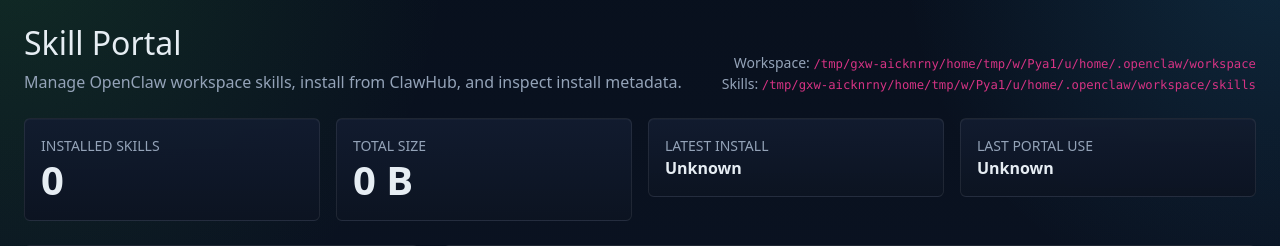
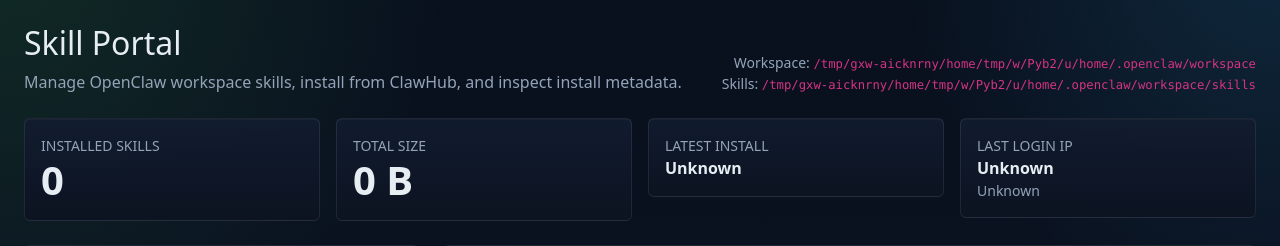
Before and after one commit to oOz0n3Oo/openclaw-skill-admin, a Flask app: page /dashboard in a window 1280 px wide. Shown: the part 57-303 px from the top of the page. Run offline with Flask 3, Linux system fonts and the light colour scheme; the visitor is signed in with stand-in values (Sample User, id 1); data comes from the database, SQL or seed files in the repository; data that the repository does not hold is empty.

Commit message:
Show last login IP on dashboard

```diff
--- a/app.py
+++ b/app.py
@@ -114,6 +114,17 @@ def create_app() -> Flask:
             password = request.form.get("password", "")
             user = get_admin_user(g.db, username)
             if user and check_password_hash(user["password_hash"], password):
+                client_ip = get_client_ip(request)
+                g.db.execute(
+                    """
+                    UPDATE admin_users
+                    SET last_login_at = ?, last_login_ip = ?, updated_at = ?
+                    WHERE username = ?
+                    """,
+                    (time.time(), client_ip, time.time(), username),
+                )
+                g.db.commit()
+                record_activity(g.db, "_admin", "login", f"{username} from {client_ip}")
                 session.clear()
                 session["authenticated"] = True
                 session["username"] = username
@@ -276,10 +287,13 @@ def init_db(app: Flask) -> None:
             username TEXT PRIMARY KEY,
             password_hash TEXT NOT NULL,
             created_at REAL NOT NULL,
-            updated_at REAL NOT NULL
+            updated_at REAL NOT NULL,
+            last_login_at REAL,
+            last_login_ip TEXT
         )
         """
     )
+    ensure_admin_user_columns(conn)
     conn.execute(
         """
         CREATE TABLE IF NOT EXISTS skill_activity (
@@ -294,6 +308,16 @@ def init_db(app: Flask) -> None:
     seed_admin_user(conn, app.config["ADMIN_USERNAME"], app.config["ADMIN_PASSWORD_HASH"])
     conn.commit()
     conn.close()
+
+
+def ensure_admin_user_columns(conn: sqlite3.Connection) -> None:
+    columns = {
+        row[1] for row in conn.execute("PRAGMA table_info(admin_users)").fetchall()
+    }
+    if "last_login_at" not in columns:
+        conn.execute("ALTER TABLE admin_users ADD COLUMN last_login_at REAL")
+    if "last_login_ip" not in columns:
+        conn.execute("ALTER TABLE admin_users ADD COLUMN last_login_ip TEXT")
 
 
 def seed_admin_user(conn: sqlite3.Connection, username: str, password_hash: str) -> None:
@@ -315,9 +339,22 @@ def seed_admin_user(conn: sqlite3.Connection, username: str, password_hash: str)
 
 def get_admin_user(db: sqlite3.Connection, username: str) -> sqlite3.Row | None:
     return db.execute(
-        "SELECT username, password_hash, created_at, updated_at FROM admin_users WHERE username = ?",
+        """
+        SELECT username, password_hash, created_at, updated_at, last_login_at, last_login_ip
+        FROM admin_users
+        WHERE username = ?
+        """,
         (username,),
     ).fetchone()
+
+
+def get_client_ip(req) -> str:
+    forwarded = req.headers.get("X-Forwarded-For", "").strip()
+    if forwarded:
+        parts = [part.strip() for part in forwarded.split(",") if part.strip()]
+        if parts:
+            return parts[0]
+    return req.remote_addr or "unknown"
 
 
 @dataclass
@@ -413,11 +450,13 @@ def get_skill(app: Flask, db: sqlite3.Connection, slug: str) -> SkillRecord | No
 
 
 def summarize(skills: list[SkillRecord]) -> dict[str, Any]:
+    admin = get_admin_user(g.db, session.get("username", "admin")) if hasattr(g, "db") else None
     return {
         "count": len(skills),
         "total_size": sum(skill.size_bytes for skill in skills),
         "latest_install": max((skill.installed_at or 0 for skill in skills), default=0) or None,
-        "latest_use": max((skill.portal_last_used_at or 0 for skill in skills), default=0) or None,
+        "last_login_at": admin["last_login_at"] if admin else None,
+        "last_login_ip": admin["last_login_ip"] if admin else None,
     }
 
 
--- a/templates/dashboard.html
+++ b/templates/dashboard.html
@@ -40,8 +40,9 @@
   <div class="col-12 col-md-6 col-xl-3">
     <div class="card portal-stat">
       <div class="card-body">
-        <div class="text-secondary small text-uppercase">Last Portal Use</div>
-        <div class="fw-semibold">{{ summary.latest_use|dt }}</div>
+        <div class="text-secondary small text-uppercase">Last Login IP</div>
+        <div class="fw-semibold">{{ summary.last_login_ip or "Unknown" }}</div>
+        <div class="small text-secondary">{{ summary.last_login_at|dt }}</div>
       </div>
     </div>
   </div>
```
